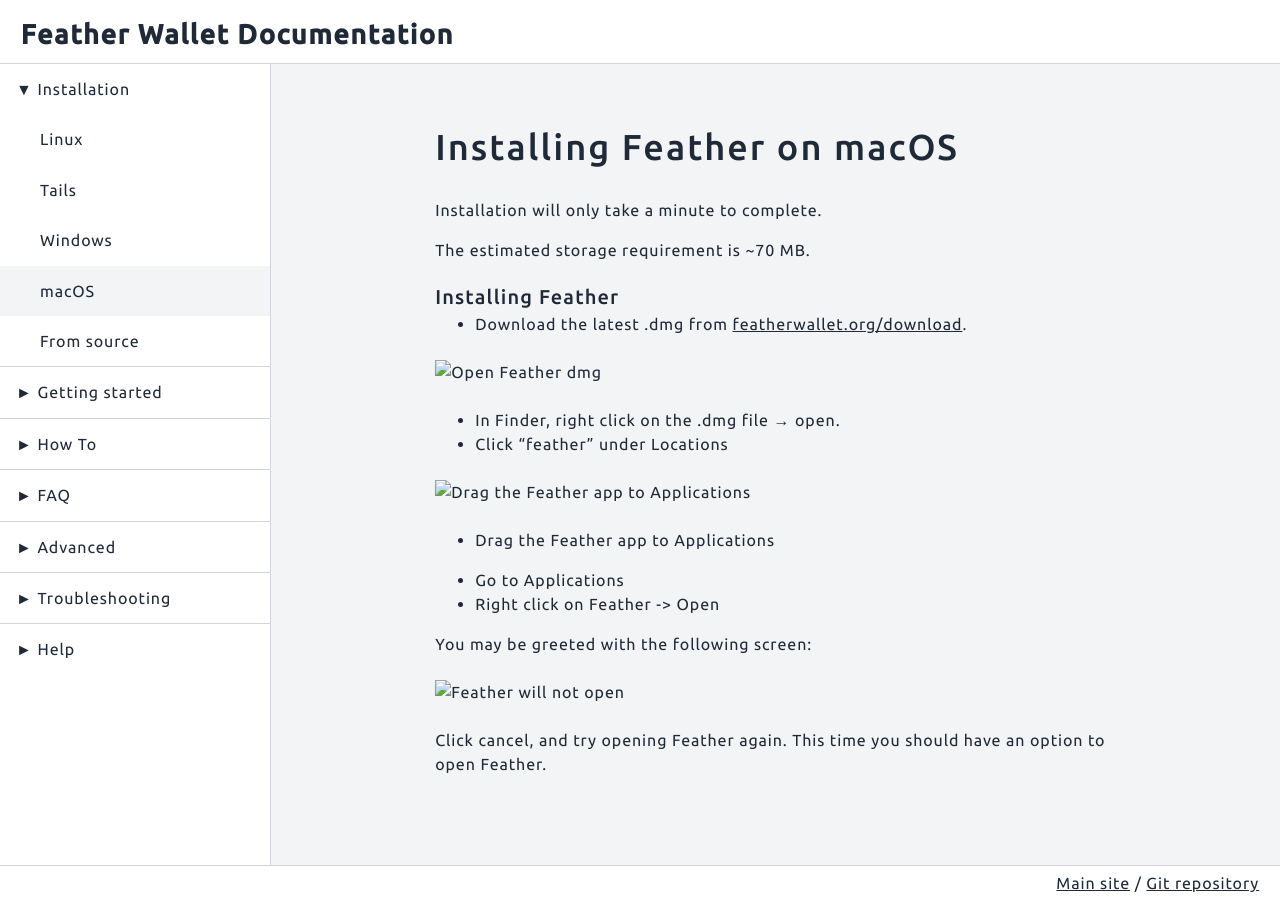
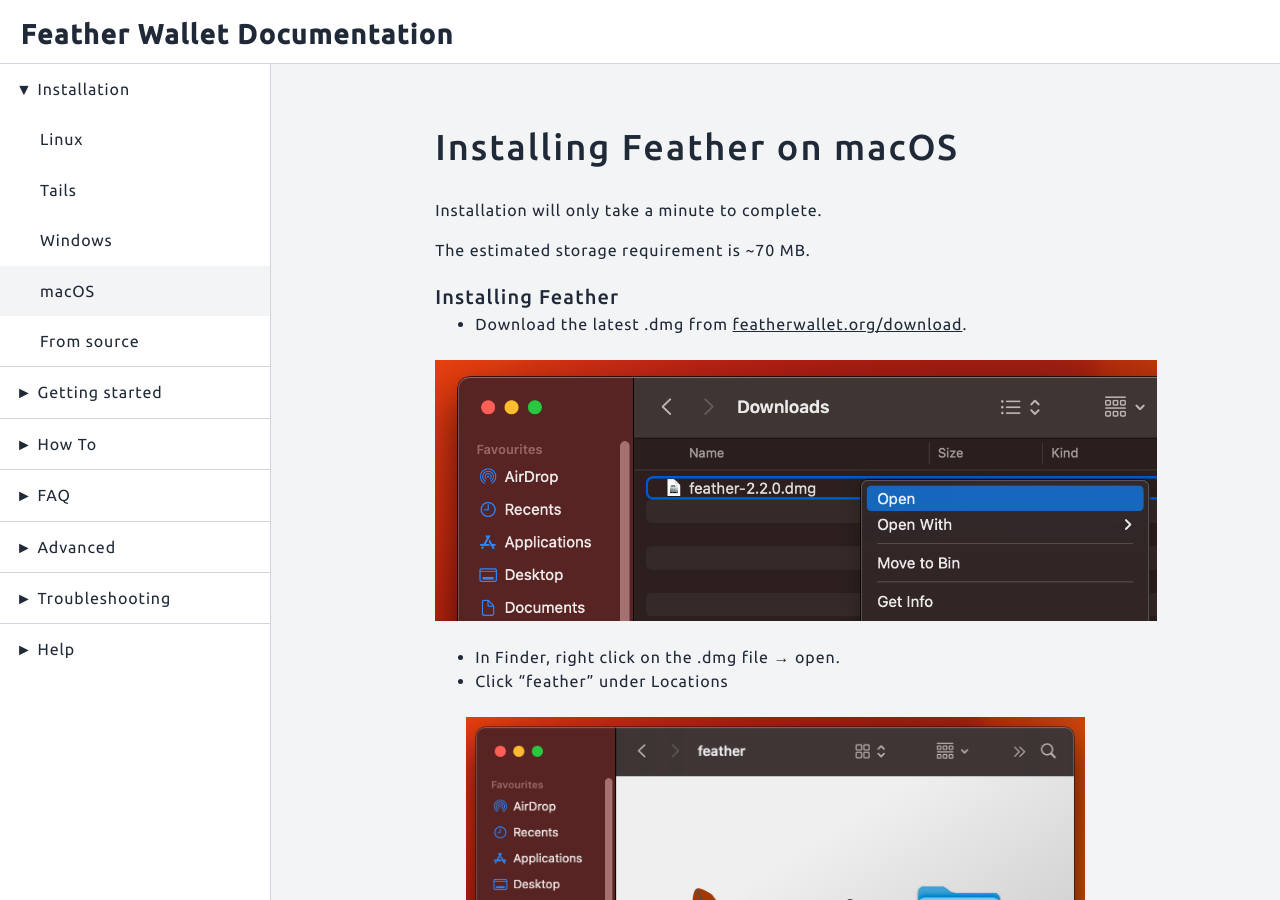
Before and after one commit to jermanuts/feather-docs, a Jekyll site: the page built from content/_guides/macos.md, in a window 1280 px wide and 900 px high. Built offline with Jekyll 4.4.1, drawn with Linux system fonts in a browser that asks for light colours.

Commit message:
fix image links

```diff
--- a/content/_guides/macos.md
+++ b/content/_guides/macos.md
@@ -13,12 +13,13 @@
 
 - Download the latest .dmg from [featherwallet.org/download](https://featherwallet.org/download).
 
-![Open Feather dmg](/static/macos_open_dmg.png)
+![Open Feather dmg](/static/files/macos_open_dmg.png)
 
 - In Finder, right click on the .dmg file → open.
 - Click "feather" under Locations
 
-![Drag the Feather app to Applications](/static/macos_install.png)
+![Drag the Feather app to Applications](/static/files/macos_install.png)
+
 - Drag the Feather app to Applications
 
 - Go to Applications
@@ -26,6 +27,6 @@
 
 You may be greeted with the following screen:
 
-![Feather will not open](/static/macos_open_app.png)
+![Feather will not open](/static/files/macos_open_app.png)
 
 Click cancel, and try opening Feather again. This time you should have an option to open Feather.
```
